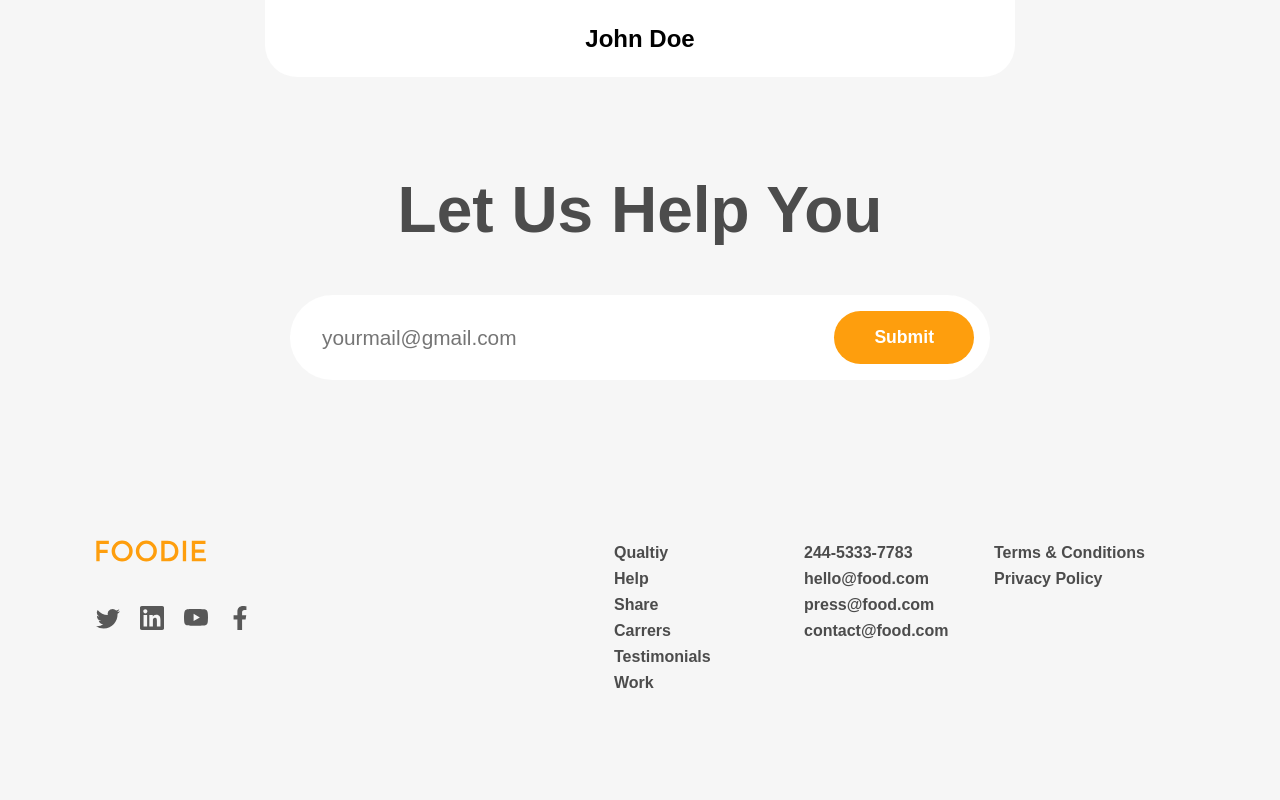
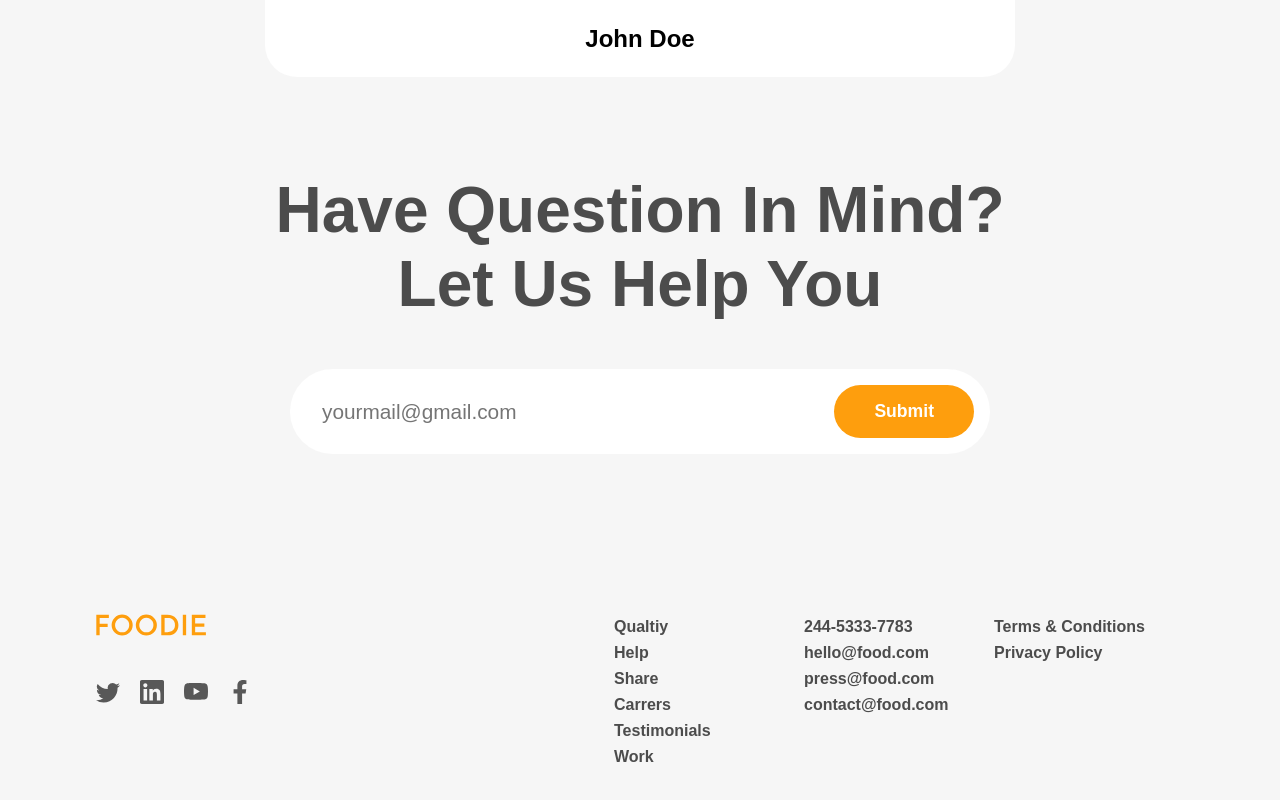
Before and after one commit to Ramudi48/Resturant-Landing-Page, a React (Create React App) app: page / in a window 1280 px wide. Shown: the part 3313-4113 px from the top of the page. Built offline with nearby package versions, Linux system fonts and the light colour scheme.

Commit message:
Update Contact component heading text

```diff
--- a/src/Components/Contact.js
+++ b/src/Components/Contact.js
@@ -3,7 +3,7 @@ import React from "react";
 const Contact = () => {
   return (
     <div className="contact-page-wrapper">
-
+      <h1 className="primary-heading">Have Question In Mind?</h1>
       <h1 className="primary-heading">Let Us Help You</h1>
       <div className="contact-form-container">
         <input type="text" placeholder="yourmail@gmail.com" />
```
